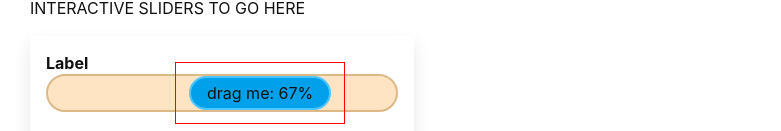
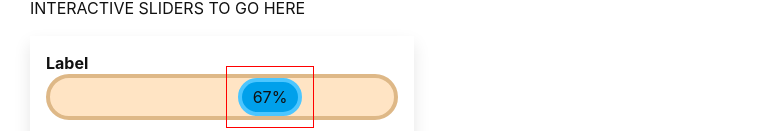
Before and after one commit to acmoles/react-slider, a React (Create React App) app: page / in a window 1280 px wide. Shown: the part 778-909 px from the top of the page, without its empty margins (0-781 px from the left). Built offline with nearby package versions, Linux system fonts and the light colour scheme.

Commit message:
slider bound to range

```diff
--- a/src/Slider.tsx
+++ b/src/Slider.tsx
@@ -16,7 +16,6 @@ export class Slider extends React.Component<SliderProps, SliderState> {
   offsetWrapper: number;
   offsetMouse: number;
   prevOffsetHandle: number;
-  dragStartPosition: number;
   dragging: boolean;
   stepRatios: number[];
   wrapperRange: number;
@@ -38,25 +37,23 @@ export class Slider extends React.Component<SliderProps, SliderState> {
     this.offsetWrapper = 0;
     this.offsetMouse = 0;
     this.prevOffsetHandle = -1;
-    this.dragStartPosition = 0; // TODO Needed?
     this.dragging = false;
     this.stepRatios = this.calculateStepRatios();
-    this.wrapperRange = 0; // Calculated in didMount hook
+    this.wrapperRange = 0; // Calculated in didMount hook reflow
   }
 
   componentDidMount() {
-    window.addEventListener('resize', this.handleWindowChange);
-    document.addEventListener('mousemove', this.handleMouseMove);
-    document.addEventListener('mouseup', this.handleMouseUp);
+    window.addEventListener("resize", this.handleWindowChange);
+    document.addEventListener("mousemove", this.handleMouseMove);
+    document.addEventListener("mouseup", this.handleMouseUp);
     this.reflow();
-    this.layout();
-    this.wrapperRange = this.calculateRange();
+    this.updateOffsetFromValue();
   }
 
   componentWillUnmount() {
-    window.removeEventListener('resize', this.handleWindowChange);
-    document.removeEventListener('mousemove', this.handleMouseMove);
-    document.removeEventListener('mouseup', this.handleMouseUp);
+    window.removeEventListener("resize", this.handleWindowChange);
+    document.removeEventListener("mousemove", this.handleMouseMove);
+    document.removeEventListener("mouseup", this.handleMouseUp);
     cancelAnimationFrame(this.scheduledAnimationFrame);
   }
 
@@ -75,14 +72,16 @@ export class Slider extends React.Component<SliderProps, SliderState> {
   render() {
     // Some kind of formatting config in the future
     const valueFormatted = this.props.unit ? this.props.value.toFixed(0) + this.props.unit : this.props.value.toFixed(2);
+    const maxFormattedStringLength = this.calculateMaxFormattedCharacters()
 
     const handleStyle = {
-      transform: 'translateX(' + this.state.offsetHandle + 'px)'
+      transform: "translateX(" + this.state.offsetHandle + "px)",
+      minWidth: maxFormattedStringLength + "em"
     }
 
     return (
       <div className="slider">
-        <label onClick={() => this.handleSliderChange()}>{ this.props.label }</label>
+        <label>{ this.props.label }</label>
         <div className="range" ref={this.rangeRef}>
           <div
             className="handle"
@@ -93,7 +92,7 @@ export class Slider extends React.Component<SliderProps, SliderState> {
               className="hitbox"
               onMouseDown={(event) => {this.handleDragStart(event)}}
             ></div>
-            {"drag me: " + valueFormatted}
+            {valueFormatted}
           </div>
         </div>
       </div>
@@ -108,9 +107,7 @@ export class Slider extends React.Component<SliderProps, SliderState> {
 
     // Start drag
     this.dragging = true;
-    this.setRangeOffset();
-
-    this.dragStartPosition = event.clientX; // TODO Needed?
+    this.offsetWrapper = GetPosition(this.rangeRef.current);
     this.offsetMouse = event.clientX - GetPosition(this.handleRef.current);
 
     // TODO add active class
@@ -125,7 +122,7 @@ export class Slider extends React.Component<SliderProps, SliderState> {
 
     console.log("drag end");
 
-    // TODO final stepped value to set?
+    // TODO final stepped value to set? Better to snap as dragged...
 
 
     // TODO remove active class
@@ -139,19 +136,10 @@ export class Slider extends React.Component<SliderProps, SliderState> {
       this.scheduledAnimationFrame = requestAnimationFrame(() => {
         const offset = event.clientX - this.offsetWrapper - this.offsetMouse;
         this.setValueByOffset(offset);
-        this.layout();
+        this.updateOffsetFromValue();
       })
 
     }
-  }
-
-  handleSliderChange() {
-    const value = this.translateNormalized(Math.random());
-    this.props.onChange(value);
-  }
-
-  layout() {
-    this.updateOffsetFromValue();
   }
 
   getNormalized( value: number ) {
@@ -166,7 +154,9 @@ export class Slider extends React.Component<SliderProps, SliderState> {
 
   setValueByOffset(offset: number) {
     const value = this.translateNormalized(
-      this.getRatioByOffset(offset, this.wrapperRange)
+      this.getAllowableValue(
+        this.getRatioByOffset(offset)
+      )
     );
     this.props.onChange(value);
   }
@@ -176,8 +166,7 @@ export class Slider extends React.Component<SliderProps, SliderState> {
 
     let offset = this.getOffsetByRatio(
       //this.getClosestStep(this.valueNormalised),
-      this.valueNormalised,
-      this.wrapperRange
+      this.valueNormalised
     );
 
     if (offset !== this.prevOffsetHandle) {
@@ -186,28 +175,32 @@ export class Slider extends React.Component<SliderProps, SliderState> {
     }
   }
 
-  getOffsetByRatio(ratio: number, range: number) {
-    return Math.round(ratio * range);
+  getOffsetByRatio(ratio: number) {
+    return Math.round(ratio * this.wrapperRange);
   }
 
-  getRatioByOffset(offset: number, range: number) {
-    return range ? offset / range : 0;
+  getRatioByOffset(offset: number) {
+    return this.wrapperRange ? offset / this.wrapperRange : 0;
+  }
+
+  getAllowableValue(value: number) {
+    let allowable = value;
+    allowable = Math.max(value, 0);
+    allowable = Math.min(allowable, 1);
+
+    //TODO set to stepped value
+    return allowable;
   }
 
   reflow() {
-    this.setRangeOffset();
+    this.offsetWrapper = GetPosition(this.rangeRef.current);
     this.wrapperRange = this.calculateRange();
     //this.valuePrecision = this.calculateValuePrecision();
     this.updateOffsetFromValue();
   }
 
-  setRangeOffset() {
-    // Needed to compensate for any horizontal scroll
-    this.offsetWrapper = GetPosition(this.rangeRef.current);
-  }
-
   calculateRange() {
-    return this.rangeRef.current.offsetWidth - this.handleRef.current.offsetWidth;
+    return this.rangeRef.current.clientWidth - this.handleRef.current.offsetWidth;
   }
 
   getClosestStep(value: number) {
@@ -223,6 +216,7 @@ export class Slider extends React.Component<SliderProps, SliderState> {
   }
 
   calculateStepRatios() {
+    // TODO step should update on prop change
     var stepRatios = [];
     if (this.props.step >= 1) {
       for (var i = 0; i <= this.props.step - 1; i++) {
@@ -237,8 +231,15 @@ export class Slider extends React.Component<SliderProps, SliderState> {
     return stepRatios;
   }
 
+  calculateMaxFormattedCharacters() {
+    // Improve with formatting config in the future
+    const formattedValue = this.props.unit ? this.props.max.toFixed(0) + this.props.unit : this.props.max.toFixed(2);
+    return formattedValue.length;
+  }
+
 
 }
+
 
 // Helpers
 
--- a/src/slider.css
+++ b/src/slider.css
@@ -12,18 +12,20 @@
     background-color: bisque;
     display: flex;
     border-radius: 9999px;
-    border: solid 2px burlywood;
+    border: solid 4px burlywood;
 }
 
 .slider .handle {
     position: relative;
     background-color: #00a0eb;
+    align-items: center;
+    justify-content: center;
     display: flex;
     flex: none;
     width: unset;
     border-radius: 9999px;
-    padding: 0.25em 1em;
-    border: solid 2px #4cc6ff;
+    padding: 0.25em 0.5em;
+    border: solid 4px #4cc6ff;
     cursor: pointer;
     user-select:none;
 }
```
